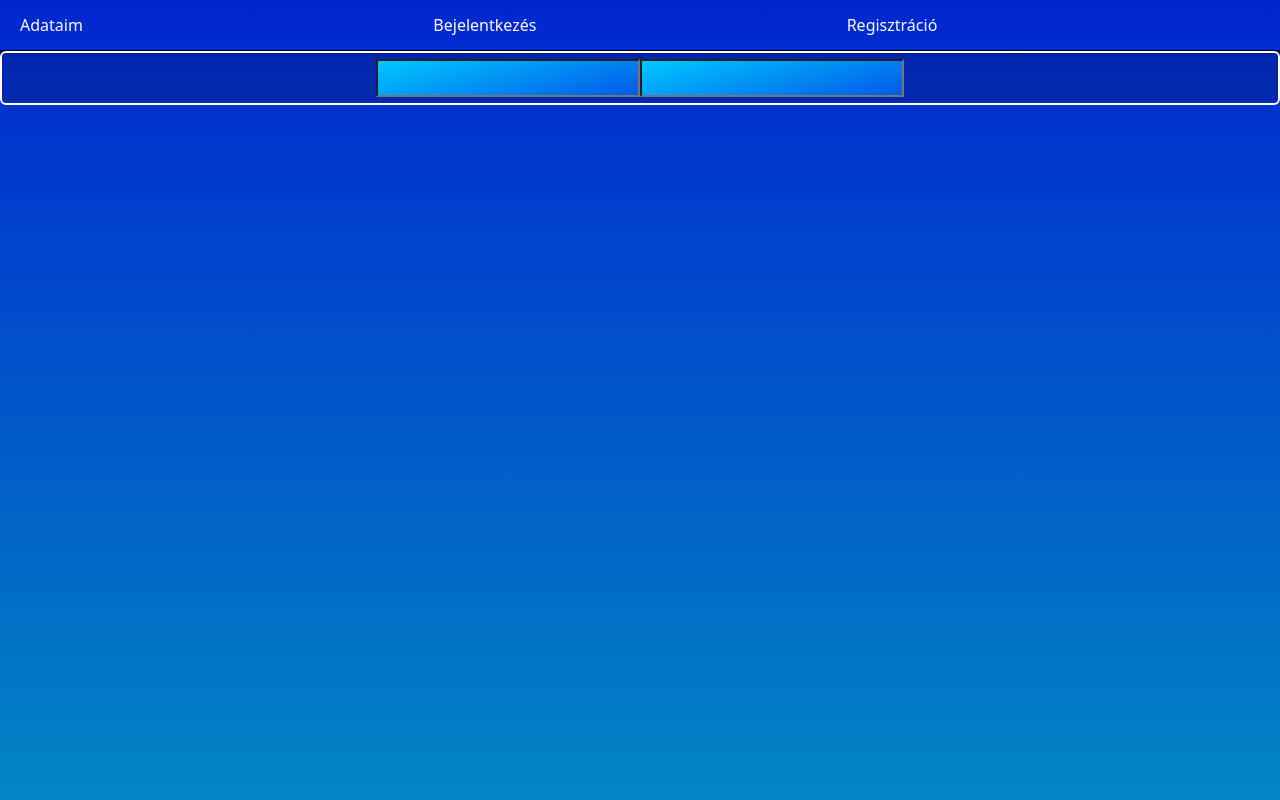
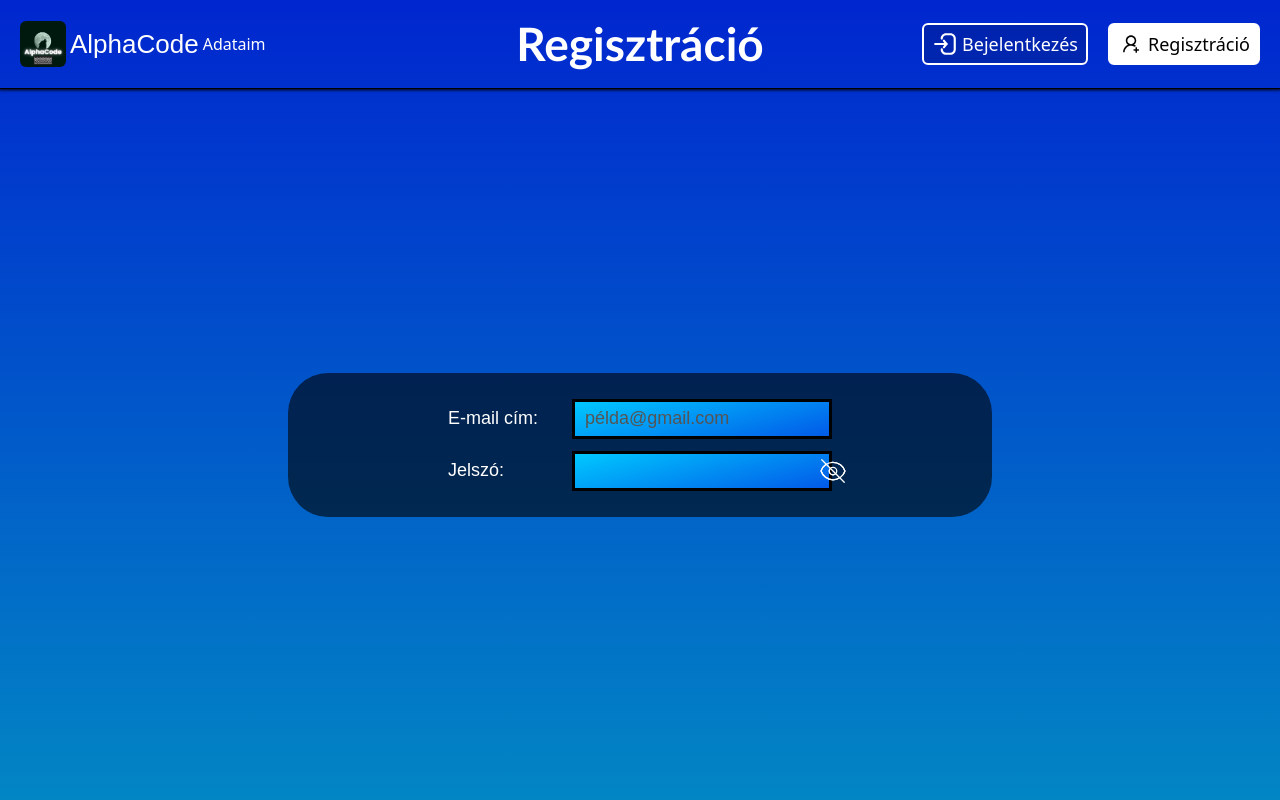
Before and after one commit to gicziunicorn/login-page, a PHP site: page /login.html in a window 1280 px wide. Run offline with PHP 8.4, Linux system fonts and the light colour scheme.

Commit message:
Add files via upload

```diff
--- a/login.html
+++ b/login.html
@@ -1,5 +1,5 @@
 <!DOCTYPE html>
-<html lang="en">
+<html lang="hu-HU">
 
 <head>
     <meta charset="UTF-8">
@@ -9,11 +9,109 @@
 </head>
 
 <body>
-    <nav><a href="index.html">Adataim</a> <a href="login.html">Bejelentkezés</a> <a href="registration.html">Regisztráció</a>
+    <nav>
+        <div id="bal">
+            <a href="https://github.com/gicziunicorn/login-page/tree/main">
+                <img src="./pics/pfp.png" alt="pfp.png" id="pfp">
+                <p>AlphaCode</p>
+            </a>
+
+            <a href="index.html" id="data">Adataim</a>
+        </div>
+        <div id="kozep">
+            <h2>Regisztráció</h2>
+        </div>
+        <div id="jobb">
+            <a href="login.html" id="login">
+                <svg viewBox="0 0 24 24" width="26px" height="26px" fill="none" xmlns="http://www.w3.org/2000/svg">
+                    <g id="SVGRepo_bgCarrier" stroke-width="0"></g>
+                    <g id="SVGRepo_tracerCarrier" stroke-linecap="round" stroke-linejoin="round"></g>
+                    <g id="SVGRepo_iconCarrier">
+                        <path fill="#ffffff" data-darkreader-inline-fill=""
+                            style="--darkreader-inline-fill: var(--darkreader-background-000000, #ffffff);"
+                            d="M13 2C10.2386 2 8 4.23858 8 7C8 7.55228 8.44772 8 9 8C9.55228 8 10 7.55228 10 7C10 5.34315 11.3431 4 13 4H17C18.6569 4 20 5.34315 20 7V17C20 18.6569 18.6569 20 17 20H13C11.3431 20 10 18.6569 10 17C10 16.4477 9.55228 16 9 16C8.44772 16 8 16.4477 8 17C8 19.7614 10.2386 22 13 22H17C19.7614 22 22 19.7614 22 17V7C22 4.23858 19.7614 2 17 2H13Z">
+                        </path>
+                        <path fill="#ffffff" data-darkreader-inline-fill=""
+                            style="--darkreader-inline-fill: var(--darkreader-background-000000, #ffffff);"
+                            d="M3 11C2.44772 11 2 11.4477 2 12C2 12.5523 2.44772 13 3 13H11.2821C11.1931 13.1098 11.1078 13.2163 11.0271 13.318C10.7816 13.6277 10.5738 13.8996 10.427 14.0945C10.3536 14.1921 10.2952 14.2705 10.255 14.3251L10.2084 14.3884L10.1959 14.4055L10.1915 14.4115C10.1914 14.4116 10.191 14.4122 11 15L10.1915 14.4115C9.86687 14.8583 9.96541 15.4844 10.4122 15.809C10.859 16.1336 11.4843 16.0346 11.809 15.5879L11.8118 15.584L11.822 15.57L11.8638 15.5132C11.9007 15.4632 11.9553 15.3897 12.0247 15.2975C12.1637 15.113 12.3612 14.8546 12.5942 14.5606C13.0655 13.9663 13.6623 13.2519 14.2071 12.7071L14.9142 12L14.2071 11.2929C13.6623 10.7481 13.0655 10.0337 12.5942 9.43937C12.3612 9.14542 12.1637 8.88702 12.0247 8.7025C11.9553 8.61033 11.9007 8.53682 11.8638 8.48679L11.822 8.43002L11.8118 8.41602L11.8095 8.41281C11.4848 7.96606 10.859 7.86637 10.4122 8.19098C9.96541 8.51561 9.86636 9.14098 10.191 9.58778L11 9C10.191 9.58778 10.1909 9.58773 10.191 9.58778L10.1925 9.58985L10.1959 9.59454L10.2084 9.61162L10.255 9.67492C10.2952 9.72946 10.3536 9.80795 10.427 9.90549C10.5738 10.1004 10.7816 10.3723 11.0271 10.682C11.1078 10.7837 11.1931 10.8902 11.2821 11H3Z">
+                        </path>
+                    </g>
+                </svg>
+                <p>Bejelentkezés</p>
+            </a>
+            <a href="registration.html" id="reg">
+                <svg fill="#000000" width="26px" height="26px" viewBox="-102.4 -102.4 1228.80 1228.80"
+                    xmlns="http://www.w3.org/2000/svg" data-darkreader-inline-fill=""
+                    style="--darkreader-inline-fill: var(--darkreader-background-ffffff, #181a1b); --darkreader-inline-stroke: var(--darkreader-text-ffffff, #e8e6e3);"
+                    stroke="#ffffff" data-darkreader-inline-stroke="" stroke-width="2.048"
+                    transform="matrix(1, 0, 0, 1, 0, 0)rotate(0)">
+                    <g id="SVGRepo_bgCarrier" stroke-width="0"></g>
+                    <g id="SVGRepo_tracerCarrier" stroke-linecap="round" stroke-linejoin="round" stroke="#CCCCCC"
+                        stroke-width="6.144" data-darkreader-inline-stroke=""
+                        style="--darkreader-inline-stroke: var(--darkreader-text-cccccc, #c8c3bc);"></g>
+                    <g id="SVGRepo_iconCarrier">
+                        <path
+                            d="M678.3 642.4c24.2-13 51.9-20.4 81.4-20.4h.1c3 0 4.4-3.6 2.2-5.6a371.67 371.67 0 0 0-103.7-65.8c-.4-.2-.8-.3-1.2-.5C719.2 505 759.6 431.7 759.6 349c0-137-110.8-248-247.5-248S264.7 212 264.7 349c0 82.7 40.4 156 102.6 201.1-.4.2-.8.3-1.2.5-44.7 18.9-84.8 46-119.3 80.6a373.42 373.42 0 0 0-80.4 119.5A373.6 373.6 0 0 0 137 888.8a8 8 0 0 0 8 8.2h59.9c4.3 0 7.9-3.5 8-7.8 2-77.2 32.9-149.5 87.6-204.3C357 628.2 432.2 597 512.2 597c56.7 0 111.1 15.7 158 45.1a8.1 8.1 0 0 0 8.1.3zM512.2 521c-45.8 0-88.9-17.9-121.4-50.4A171.2 171.2 0 0 1 340.5 349c0-45.9 17.9-89.1 50.3-121.6S466.3 177 512.2 177s88.9 17.9 121.4 50.4A171.2 171.2 0 0 1 683.9 349c0 45.9-17.9 89.1-50.3 121.6C601.1 503.1 558 521 512.2 521zM880 759h-84v-84c0-4.4-3.6-8-8-8h-56c-4.4 0-8 3.6-8 8v84h-84c-4.4 0-8 3.6-8 8v56c0 4.4 3.6 8 8 8h84v84c0 4.4 3.6 8 8 8h56c4.4 0 8-3.6 8-8v-84h84c4.4 0 8-3.6 8-8v-56c0-4.4-3.6-8-8-8z">
+                        </path>
+                    </g>
+                </svg>
+                <p>Regisztráció</p>
+            </a>
+        </div>
     </nav>
-    <div id="login">
-        <input id="loginemail" type="email">
-        <input id="loginpass" type="password">
-    </div>
+    <main>
+        <form id="adatok" name="adatok">
+            <div id="email-box" class="input-box">
+                <label for="email">E-mail cím:</label>
+                <input name="email" id="email" type="email" placeholder="példa@gmail.com" required spellcheck="false"
+                    tabindex="1" autocomplete="off">
+            </div>
+            <div id="passwd-box" class="input-box">
+                <label for="passwd">Jelszó:</label>
+                <input name="passwd" id="passwd" type="password" required spellcheck="false" tabindex="2"
+                    type="password">
+                <svg id="passwd-visibility" width="30px" height="30px" viewBox="0 0 24 24" fill="none"
+                    xmlns="http://www.w3.org/2000/svg" onclick="showPasswd()">
+                    <g class="SVGRepo_bgCarrier" stroke-width="0"></g>
+                    <g class="SVGRepo_tracerCarrier" stroke-linecap="round" stroke-linejoin="round"></g>
+                    <g class="SVGRepo_iconCarrier" id="openeye">
+                        <path stroke-width="1" stroke="#ffffff"
+                            d="M15.0007 12C15.0007 13.6569 13.6576 15 12.0007 15C10.3439 15 9.00073 13.6569 9.00073 12C9.00073 10.3431 10.3439 9 12.0007 9C13.6576 9 15.0007 10.3431 15.0007 12Z"
+                            stroke-linecap="round" stroke-linejoin="round" data-darkreader-inline-stroke=""
+                            style="--darkreader-inline-stroke: var(--darkreader-text-000000, #e8e6e3);"></path>
+                        <path stroke-width="1" stroke="#ffffff"
+                            d="M12.0012 5C7.52354 5 3.73326 7.94288 2.45898 12C3.73324 16.0571 7.52354 19 12.0012 19C16.4788 19 20.2691 16.0571 21.5434 12C20.2691 7.94291 16.4788 5 12.0012 5Z"
+                            stroke-linecap="round" stroke-linejoin="round" data-darkreader-inline-stroke=""
+                            style="--darkreader-inline-stroke: var(--darkreader-text-000000, #e8e6e3);"></path>
+                    </g>
+                    <g class="SVGRepo_iconCarrier" id="shuteye">
+                        <path stroke-width="1" stroke="#ffffff"
+                            d="M2.99902 3L20.999 21M9.8433 9.91364C9.32066 10.4536 8.99902 11.1892 8.99902 12C8.99902 13.6569 10.3422 15 11.999 15C12.8215 15 13.5667 14.669 14.1086 14.133M6.49902 6.64715C4.59972 7.90034 3.15305 9.78394 2.45703 12C3.73128 16.0571 7.52159 19 11.9992 19C13.9881 19 15.8414 18.4194 17.3988 17.4184M10.999 5.04939C11.328 5.01673 11.6617 5 11.9992 5C16.4769 5 20.2672 7.94291 21.5414 12C21.2607 12.894 20.8577 13.7338 20.3522 14.5"
+                            stroke-linecap="round" stroke-linejoin="round" data-darkreader-inline-stroke=""
+                            style="--darkreader-inline-stroke: var(--darkreader-text-ffffff, #e8e6e3);"></path>
+                    </g>
+                </svg>
+            </div>
+        </form>
+    </main>
+
+
+    <script>
+        function showPasswd() {
+            var e = document.getElementById("passwd");
+            var shuteye = document.getElementById("shuteye");
+            var openeye = document.getElementById("openeye");
+            if (e.type === "password") {
+                e.type = "text";
+                openeye.style.visibility = "visible";
+                shuteye.style.visibility = "hidden";
+            } else {
+                e.type = "password";
+                shuteye.style.visibility = "visible";
+                openeye.style.visibility = "hidden";
+            }
+        }
+
+    </script>
 </body>
 </html>
--- a/main.css
+++ b/main.css
@@ -2,15 +2,17 @@ body {
   width: 100vw;
   height: 100vh;
   margin: 0px;
-    background: linear-gradient(0deg,#0286c4 0%, #0026cf 100%);
+  background: linear-gradient(0deg, #0286c4 0%, #0026cf 100%);
   background-size: cover;
   background-repeat: no-repeat;
   overflow: hidden auto;
   color: white;
 }
 
-a, a:visited {
-    font-family: system-ui, -apple-system, BlinkMacSystemFont, 'Segoe UI', Roboto, Oxygen, Ubuntu, Cantarell, 'Open Sans', 'Helvetica Neue', sans-serif;
+a,
+a:visited {
+  font-family: system-ui, -apple-system, BlinkMacSystemFont, "Segoe UI", Roboto,
+    Oxygen, Ubuntu, Cantarell, "Open Sans", "Helvetica Neue", sans-serif;
   color: white;
   text-decoration: none;
 }
@@ -21,47 +23,48 @@ nav {
   grid-template-rows: 1fr;
   padding: 14px 20px;
   border-bottom: 1px solid black;
-    box-shadow:0px 0px 3px 1px black;
+  box-shadow: 0px 0px 3px 1px black;
 }
 
-#bal, #jobb{
+#bal,
+#jobb {
   display: flex;
   align-items: center;
 }
 
-#bal{
+#bal {
   justify-content: flex-start;
 }
 
-#pfp, a:has(#pfp) {
-    width:46px;
-    height:46px;
-    border-radius:6px;
-    margin-right:4px;
+#pfp,
+a:has(#pfp) {
+  width: 46px;
+  height: 46px;
+  border-radius: 6px;
+  margin-right: 4px;
 }
 
-a:has(#pfp){
+a:has(#pfp) {
   user-select: none;
   display: flex;
-    justify-content:flex-start;
+  justify-content: flex-start;
   align-items: center;
   width: fit-content;
-    & p{
+  & p {
     font-size: 26px;
     font-family: Century Gothic, CenturyGothic, AppleGothic, sans-serif;
   }
 }
 
-
-#jobb{
+#jobb {
   justify-content: flex-end;
   gap: 20px;
 }
 
-#kozep{
+#kozep {
   text-align: center;
   font-size: 26px;
-    & h2{
+  & h2 {
     margin: 0;
     line-height: 60px;
     font-family: "Gill Sans", sans-serif;
@@ -69,15 +72,16 @@ a:has(#pfp){
   }
 }
 
-#data{
+#data {
   display: block;
 }
 
-svg{
-    margin-right:4px;
+svg {
+  margin-right: 4px;
 }
 
-#login, #reg{
+#login,
+#reg {
   display: flex;
   justify-content: center;
   align-items: center;
@@ -87,36 +91,36 @@ svg{
   border-radius: 6px;
   transition: background 0.15s linear;
   background-color: #00000028;
-    &:hover{
+  &:hover {
     background-color: #00000067;
   }
-    & p{
-        margin:0px;
+  & p {
+    margin: 0px;
   }
 }
 
-#reg{
+#reg {
   background-color: #ffffff;
   color: black;
-    &:hover{
+  &:hover {
     background-color: #ffffff;
     box-shadow: 0px 0px 4px 2px white;
   }
 }
 
-main{
+main {
   display: flex;
   justify-content: center;
   align-items: center;
-    height:calc(100vh - 89px);
-    font-family: monospace;
+  height: calc(100vh - 89px);
+  font-family: sans-serif;
   font-size: large;
 }
 
-#adatok{
+#adatok {
   width: 55vw;
-    height: 80vh;
-    background-color:#00000098;
+  height: ;
+  background-color: #00000098;
   border-radius: 40px;
   padding: 20px 50px;
   box-sizing: border-box;
@@ -126,57 +130,78 @@ select {
   width: 135px;
 }
 
-.input-box{
+.input-box {
   font-family: sans-serif;
 }
 
-input:active, input:focus, input{
-    height: 30px;
-    width: 240px;
+input:active,
+input:focus,
+input,
+select {
+  height: 40px;
+  width: 260px;
+  margin: 6px 0;
+  box-sizing: border-box;
   font-size: 18px;
   font-family: sans-serif;
   background: #00c8ff;
-    background: linear-gradient(165deg, rgba(0, 200, 255, 1) 0%, rgba(2, 90, 232, 1) 100%) !important;
+  background: linear-gradient(
+    165deg,
+    rgba(0, 200, 255, 1) 0%,
+    rgba(2, 90, 232, 1) 100%
+  ) !important;
   outline: 0;
   padding: 2px 10px;
   --text-outline: 0.6px;
-    text-shadow: calc(var(--text-outline) * -1) calc(var(--text-outline) * -1) 0 white, calc(var(--text-outline)) calc(var(--text-outline) * -1) 0 white, calc(var(--text-outline) * -1) calc(var(--text-outline)) 0 white, calc(var(--text-outline)) calc(var(--text-outline)) 0 white;
-
+  text-shadow: calc(var(--text-outline) * -1) calc(var(--text-outline) * -1) 0
+      white,
+    calc(var(--text-outline)) calc(var(--text-outline) * -1) 0 white,
+    calc(var(--text-outline) * -1) calc(var(--text-outline)) 0 white,
+    calc(var(--text-outline)) calc(var(--text-outline)) 0 white;
 }
 
-.input-box{
+p {
+  margin: 6px 0;
+  width: fit-content;
+}
+
+.input-box {
   display: flex;
-    justify-content: center;
+  justify-content: space-between;
   align-items: center;
 }
 
-label{
-    margin-right:6px;
+label {
+  margin-right: 6px;
 }
 
-#email{
-    user-select:all;
+#email {
+  user-select: all;
 }
 
-
-#passwd-visibility{
-    margin-left:-37px;
+#passwd-visibility {
+  position: absolute;
+  margin-left: 370px;
   cursor: pointer;
 }
 
-input::placeholder{
+input::placeholder {
   color: #555555;
   text-shadow: none;
 }
 
-input:required{
+input:required,
+select {
   border: 3px solid black;
-
 }
 
-form#adatok{
+#adatok {
   display: flex;
   flex-direction: column;
   justify-content: center;
   align-items: center;
 }
+
+form div {
+  width: 30vw;
+}
```
Also changed, not shown: index.html (+22 -7 lines), registration.html (+57 -19 lines). Lines whose indentation alone changed are shown as unchanged.
